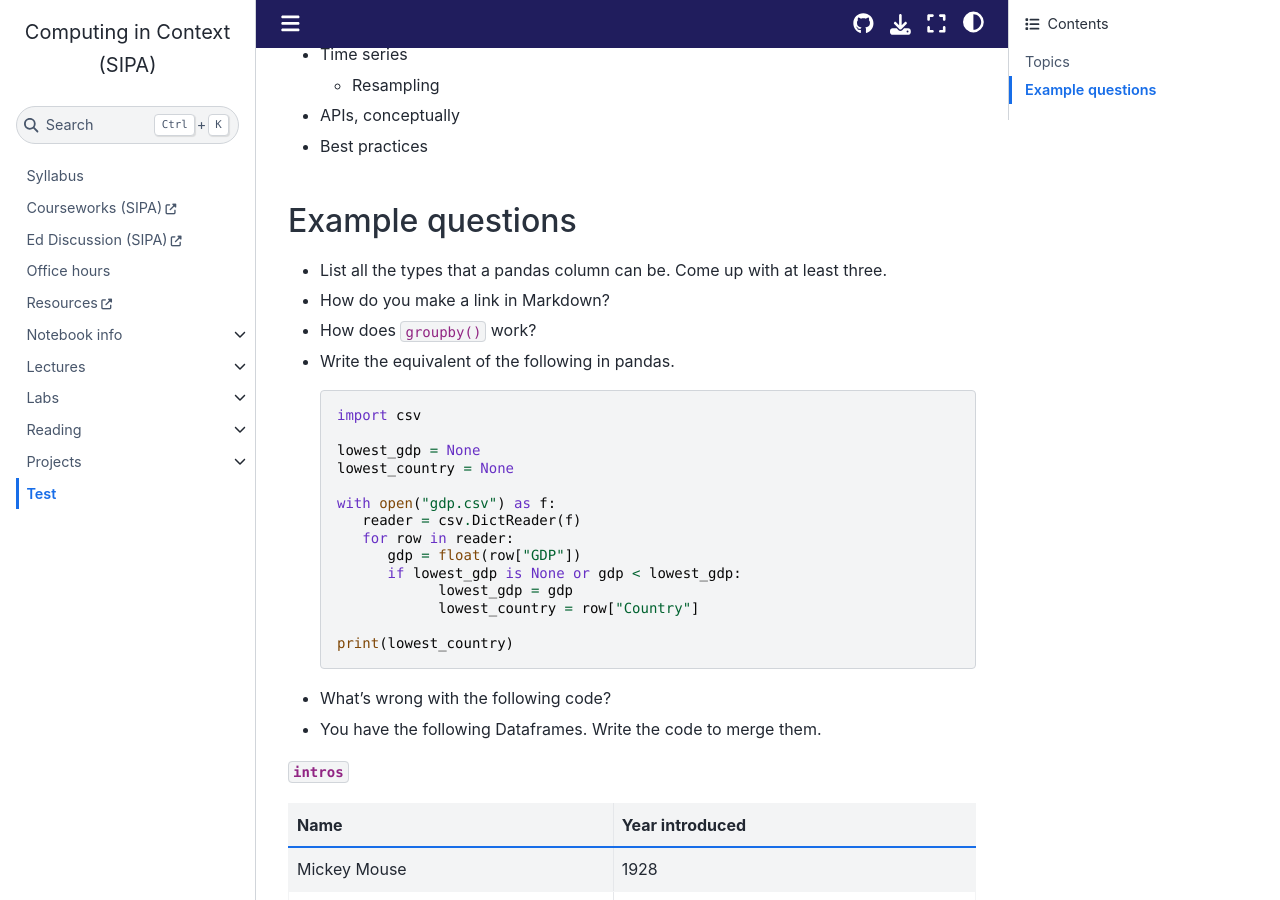
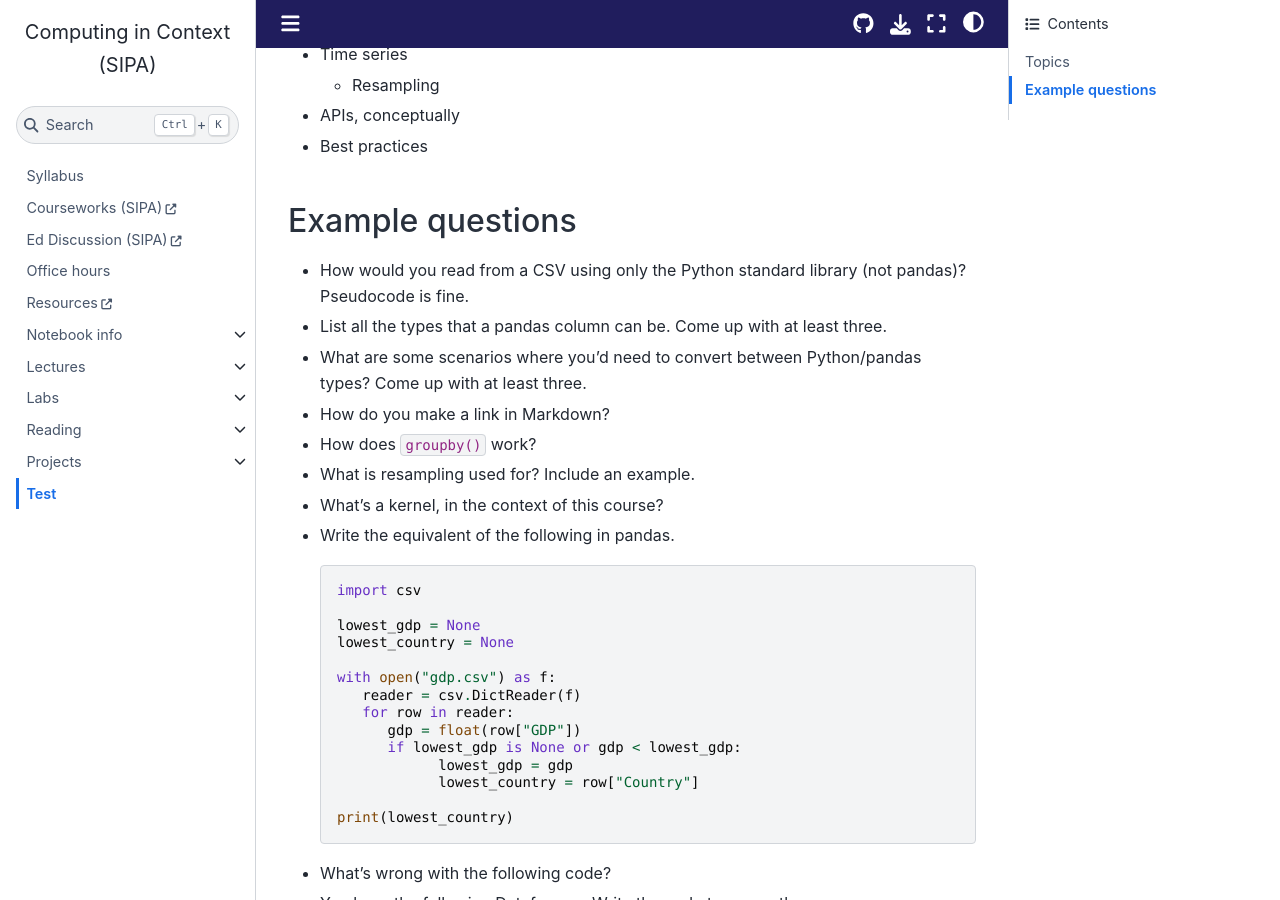
Before and after one commit to afeld/computing-in-context, a Jupyter Book: the page built from test.md, in a window 1280 px wide and 900 px high, scrolled down 562 px. Built offline with Jupyter Book 1.0.4 settings and Sphinx 7.4.7 and the Sphinx Book theme 1.1.4, drawn with Linux system fonts in a browser that asks for light colours; pages that are not in the unit, such as notebooks, are missing from menus; comment, search, counter and statistics services are not loaded.

Commit message:
add some more example test question

````diff
--- a/test.md
+++ b/test.md
@@ -22,9 +22,13 @@ The test will cover some or all of the following:
 
 ## Example questions
 
+- How would you read from a CSV using only the Python standard library (not pandas)? Pseudocode is fine.
 - List all the types that a pandas column can be. Come up with at least three.
+- What are some scenarios where you'd need to convert between Python/pandas types? Come up with at least three.
 - How do you make a link in Markdown?
 - How does `groupby()` work?
+- What is resampling used for? Include an example.
+- What's a kernel, in the context of this course?
 - Write the equivalent of the following in pandas.
 
   ```python
````
